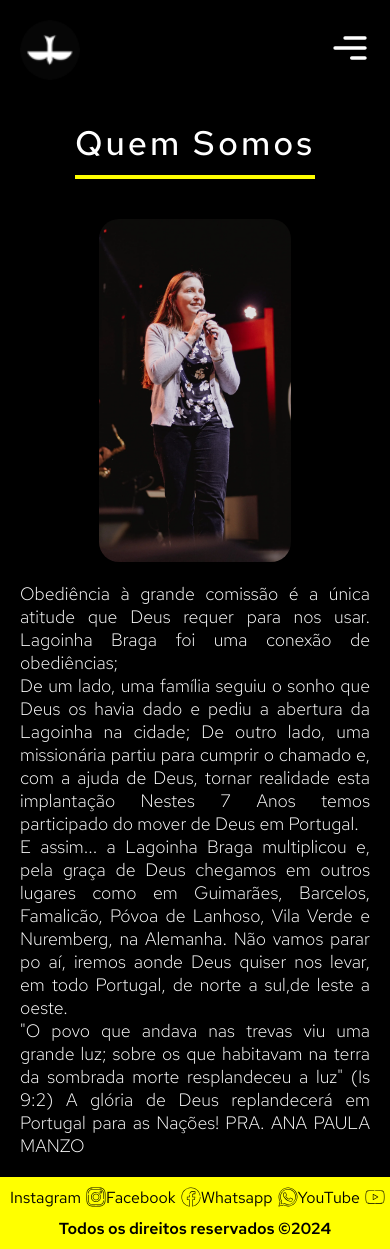
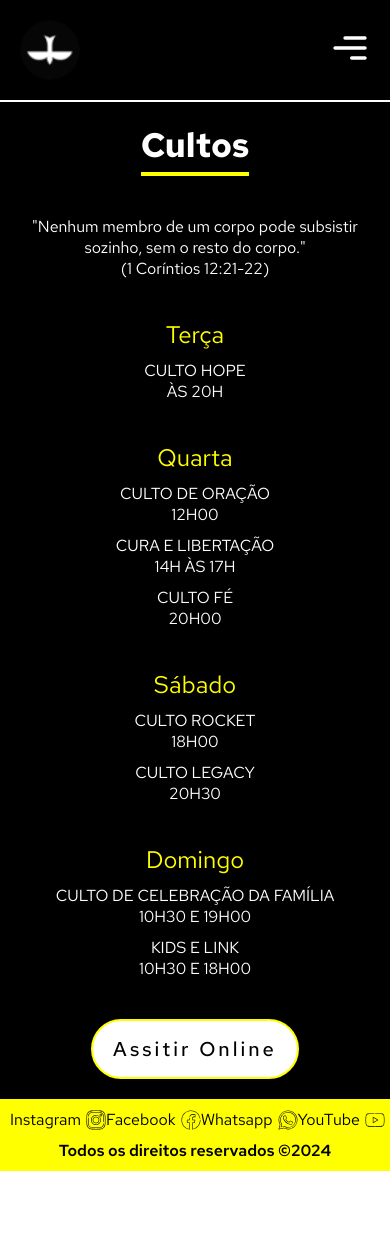
Before and after one commit to GabrielFinotti/LagoinhaBraga-website, a React (Create React App) app: page / in a window 390 px wide. After the commit the page ends 1171 px from the top, so only its background shows below. Built offline with nearby package versions, Linux system fonts and the light colour scheme; grey boxes are pictures that could not be loaded.

Commit message:
Formatting cults page for mobile ready

```diff
--- a/src/App.scss
+++ b/src/App.scss
@@ -11,7 +11,3 @@
 
     box-sizing: border-box;
 }
-
-body {
-    min-height: 100vh;
-}
--- a/src/App.tsx
+++ b/src/App.tsx
@@ -2,6 +2,7 @@ import "./App.scss";
 import { Footer } from "./components/footer/Footer";
 import { Nav } from "./components/nav/Nav";
 import { About } from "./pages/about/About";
+import { Cults } from "./pages/cults/Cults";
 import { Home } from "./pages/home/Home";
 
 export const App = () => {
@@ -9,7 +10,8 @@ export const App = () => {
     <>
       <Nav></Nav>
       {/* <Home></Home> */}
-      <About></About>
+      {/* <About></About> */}
+      <Cults></Cults>
       <Footer></Footer>
     </>
   );
--- a/src/components/nav/Nav.scss
+++ b/src/components/nav/Nav.scss
@@ -2,6 +2,7 @@
 
 header {
     background-color: $bg-primary-color;
+    border-bottom: 2px solid $bg-secondary-color;
 
     nav {
         display: flex;
@@ -63,7 +64,7 @@ header {
             }
 
             a {
-                border-bottom: 1px solid $bg-secondary-color;
+                border-bottom: 2px solid $bg-secondary-color;
 
                 color: $text-primary-color;
                 font-size: rem-calc(20);
--- /dev/null
+++ b/src/pages/cults/Cults.scss
@@ -0,0 +1,69 @@
+@import "../../styles/index.scss";
+
+#cults {
+    background-color: $bg-primary-color;
+
+    display: flex;
+    flex-direction: column;
+    align-items: center;
+    justify-content: space-between;
+    gap: 40px;
+
+    padding: 20px;
+    min-height: calc(100vh - 172px);
+
+    h1 {
+        color: $text-primary-color;
+        font-size: rem-calc(34);
+        text-align: center;
+
+        &::after {
+            background: $bg-tertiary-color;
+
+            display: block;
+
+            height: 4px;
+
+            margin-top: 5px;
+
+            content: "";
+        }
+    }
+
+    p {
+        display: flex;
+        flex-direction: column;
+        gap: 10px;
+
+        color: $text-tertiary-color;
+        font-size: rem-calc(24);
+        text-align: center;
+
+        &:first-of-type {
+            color: $text-primary-color;
+            font-size: rem-calc(16);
+            text-align: center;
+
+            width: 365px;
+        }
+
+        span {
+            color: $text-primary-color;
+            font-size: rem-calc(16);
+        }
+    }
+
+    a {
+        background-color: $bg-secondary-color;
+        border: 2px solid $bg-tertiary-color;
+        border-radius: 50px;
+
+        color: $text-secondary-color;
+        font-size: rem-calc(20);
+        font-weight: 500;
+        text-decoration-line: none;
+        letter-spacing: 3px;
+
+        padding: 15px 20px;
+    }
+}
--- /dev/null
+++ b/src/pages/cults/Cults.tsx
@@ -0,0 +1,75 @@
+//Styles
+import "./Cults.scss";
+
+export const Cults = () => {
+  return (
+    <main id="cults">
+      <h1>Cultos</h1>
+      <p>
+        "Nenhum membro de um corpo pode subsistir sozinho, sem o resto do
+        corpo."
+        <br />
+        (1 Coríntios 12:21-22)
+      </p>
+      <p>
+        Terça
+        <span>
+          CULTO HOPE
+          <br />
+          ÀS 20H
+        </span>
+      </p>
+      <p>
+        Quarta
+        <span>
+          CULTO DE ORAÇÃO
+          <br />
+          12H00
+        </span>
+        <span>
+          CURA E LIBERTAÇÃO
+          <br />
+          14H ÀS 17H
+        </span>
+        <span>
+          CULTO FÉ
+          <br />
+          20H00
+        </span>
+      </p>
+      <p>
+        Sábado
+        <span>
+          CULTO ROCKET
+          <br />
+          18H00
+        </span>
+        <span>
+          CULTO LEGACY
+          <br />
+          20H30
+        </span>
+      </p>
+      <p>
+        Domingo
+        <span>
+          CULTO DE CELEBRAÇÃO DA FAMÍLIA
+          <br />
+          10H30 E 19H00
+        </span>
+        <span>
+          KIDS E LINK
+          <br />
+          10H30 E 18H00
+        </span>
+      </p>
+      <a
+        href="https://www.youtube.com/@LagoinhaBraga"
+        target="_blank"
+        rel="noreferrer"
+      >
+        Assitir Online
+      </a>
+    </main>
+  );
+};
```
